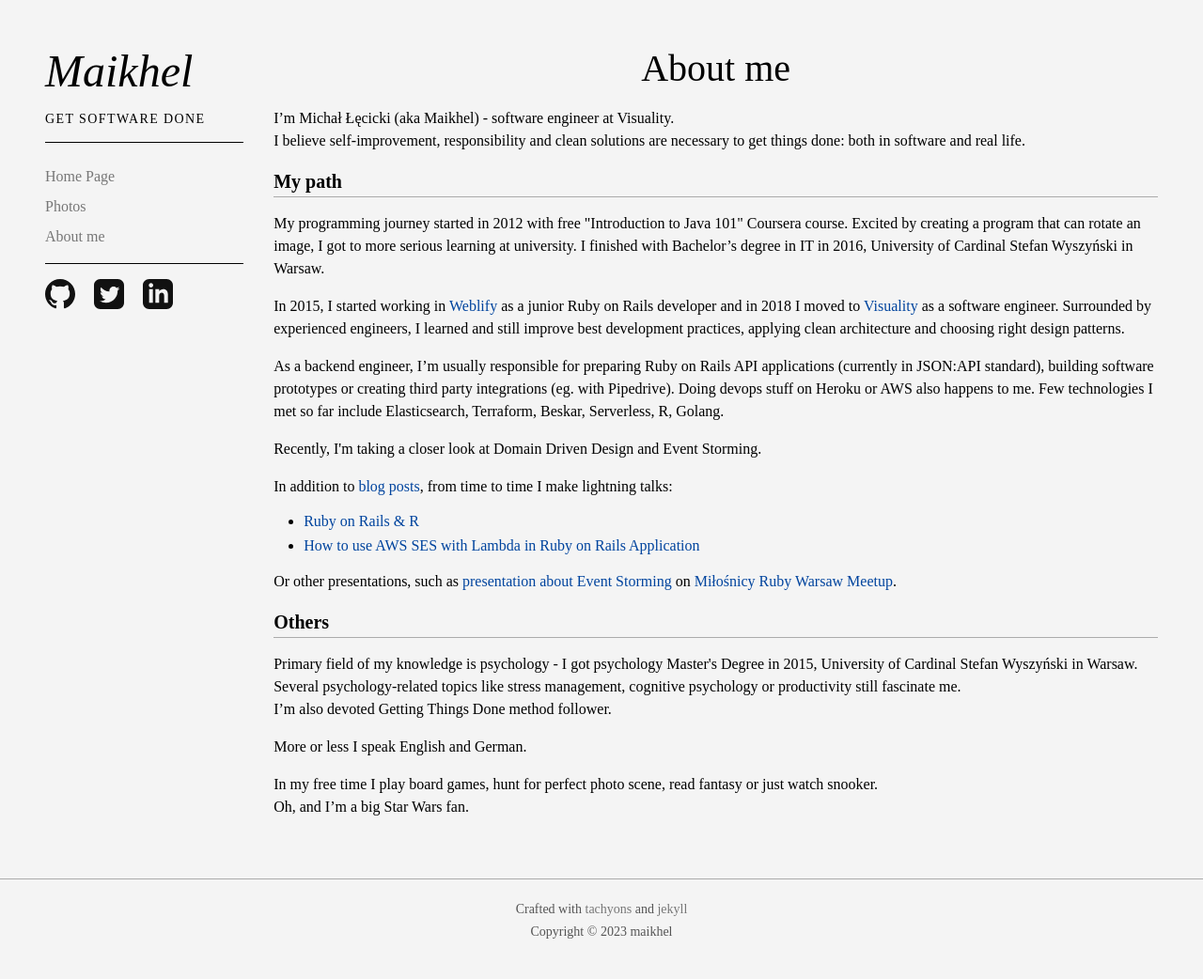
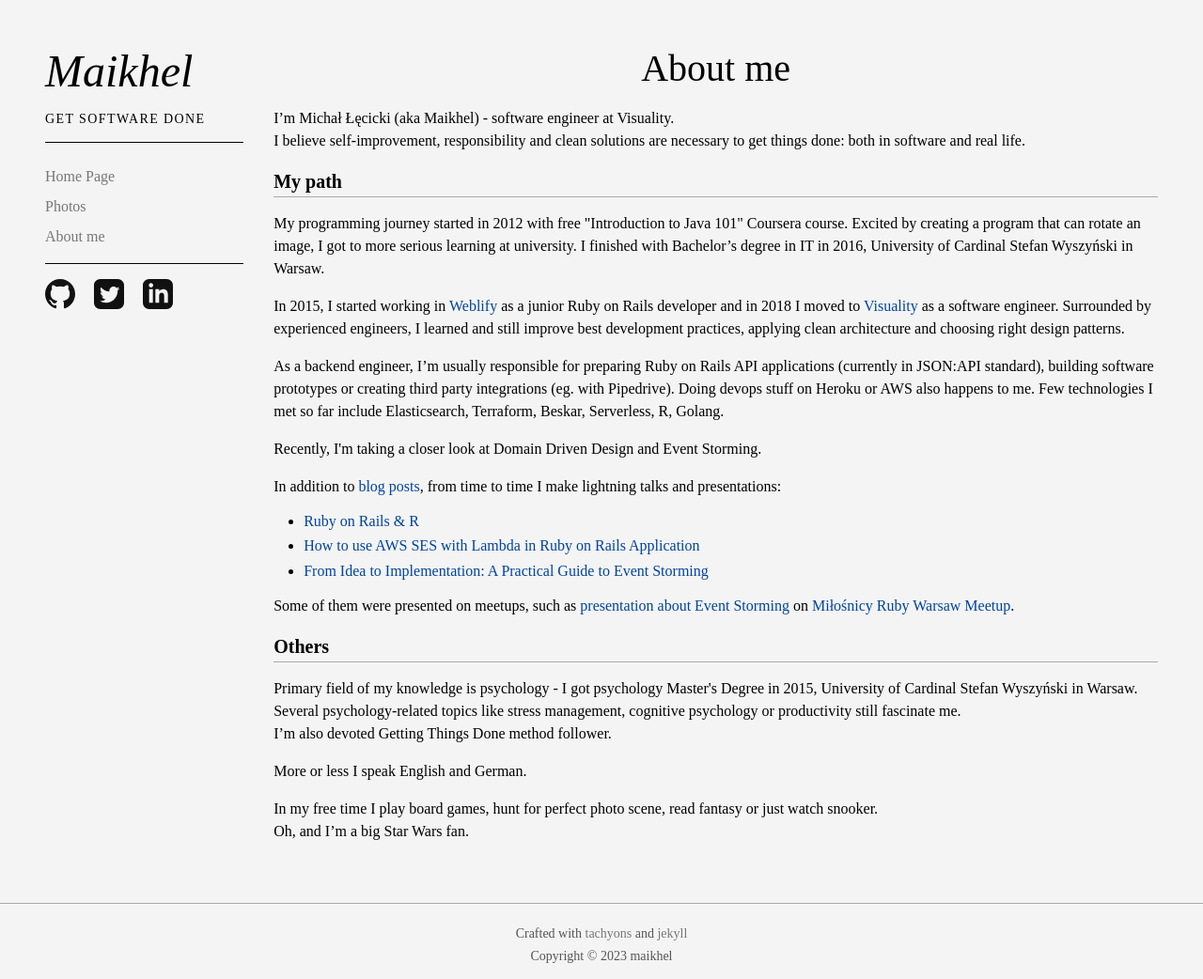
Before and after one commit to maikhel/maikhel.github.io, a Jekyll site: the page built from about.html, in a window 1280 px wide. Shown: the whole page at 94% size. Built offline with Jekyll 4.4.1, drawn with Linux system fonts in a browser that asks for light colours; before the commit the page ends 1016 px from its top, so only the background shows below that.

Commit message:
Add youtube link to Event Storming presentation on webinar

```diff
--- a/about.html
+++ b/about.html
@@ -34,18 +34,19 @@
   <p class="lh-copy">
     In addition to
     <a href="https://www.visuality.pl/posts?author=michal-lecicki" class="link dark-blue dark--gold dim" title="Blog Posts"> blog posts</a>,
-     from time to time I make lightning talks:
+     from time to time I make lightning talks and presentations:
   </p>
 
   <ul class="ph4">
     <li class="pb2">
       <a href="https://www.youtube.com/watch?v=pnz-y8sEBOk" target="_blank" title="Ruby on Rails & R" class="link dark-blue dark--gold dim">Ruby on Rails & R</a>
     </li>
-    <li> <a href="https://www.youtube.com/watch?v=lLByVFjsIpY" target="_blank" title="AWS SES with Lambda in Ruby on Rails Application" class="link dark-blue dark--gold dim">How to use AWS SES with Lambda in Ruby on Rails Application</a></li>
+    <li class="pb2"> <a href="https://www.youtube.com/watch?v=lLByVFjsIpY" target="_blank" title="AWS SES with Lambda in Ruby on Rails Application" class="link dark-blue dark--gold dim">How to use AWS SES with Lambda in Ruby on Rails Application</a></li>
+    <li> <a href="https://www.youtube.com/watch?v=JTjHMQh-6jw" target="_blank" title="From Idea to Implementation: A Practical Guide to Event Storming" class="link dark-blue dark--gold dim">From Idea to Implementation: A Practical Guide to Event Storming</a></li>
   </ul>
 
   <p class="lh-copy">
-    Or other presentations, such as
+    Some of them were presented on meetups, such as
     <a href="https://speakerdeck.com/maikhel/introduction-to-event-storming" target="_blank" title="presentation about Event Storming" class="link dark-blue dark--gold dim">presentation about Event Storming</a> on
       <a href="https://www.visuality.pl/posts/first-milosnicy-ruby-warsaw-meetup" target="_blank" title="Miłośnicy Ruby Warsaw Meetup" class="link dark-blue dark--gold dim">Miłośnicy Ruby Warsaw Meetup</a>.
   </p>
```
